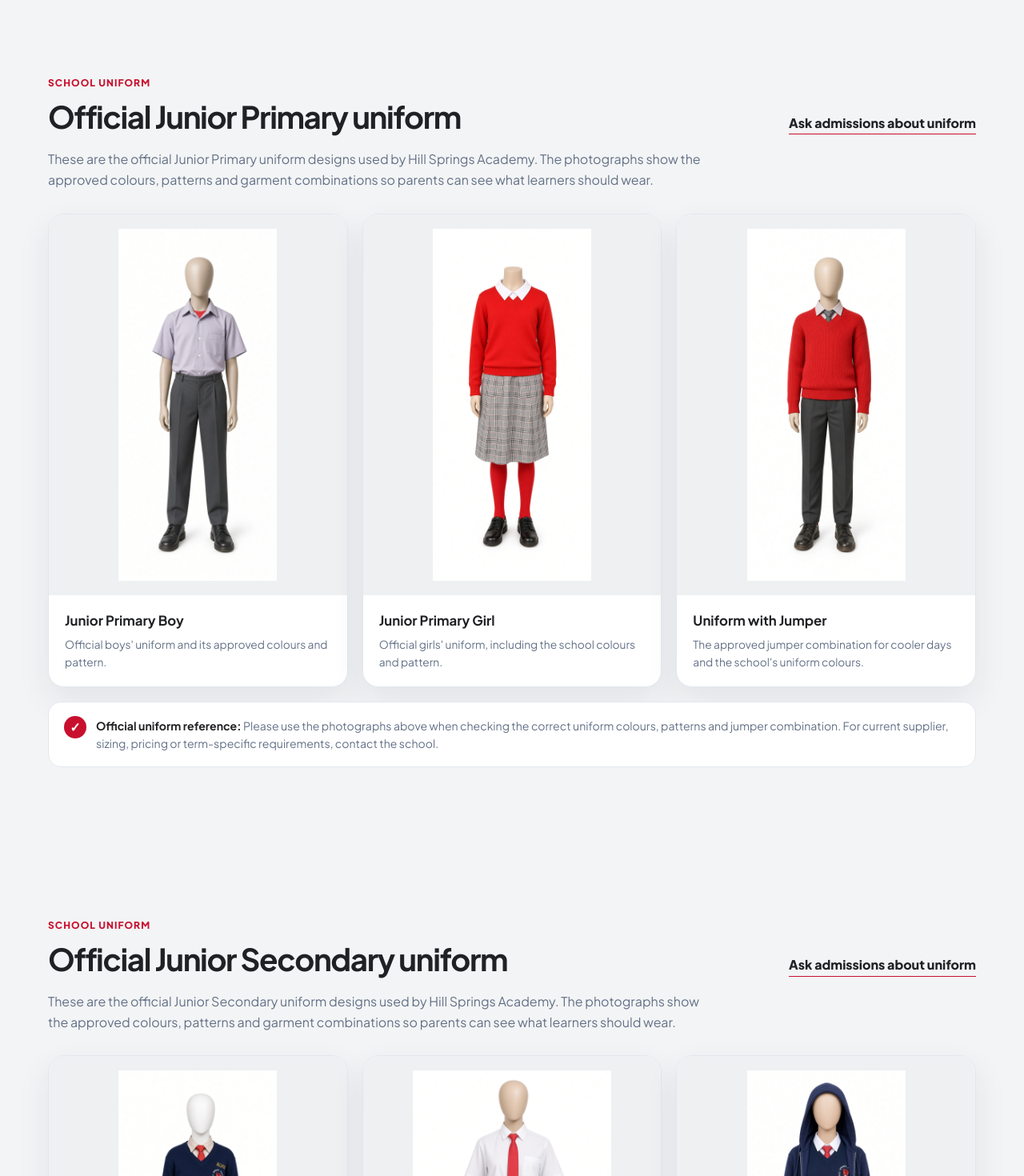
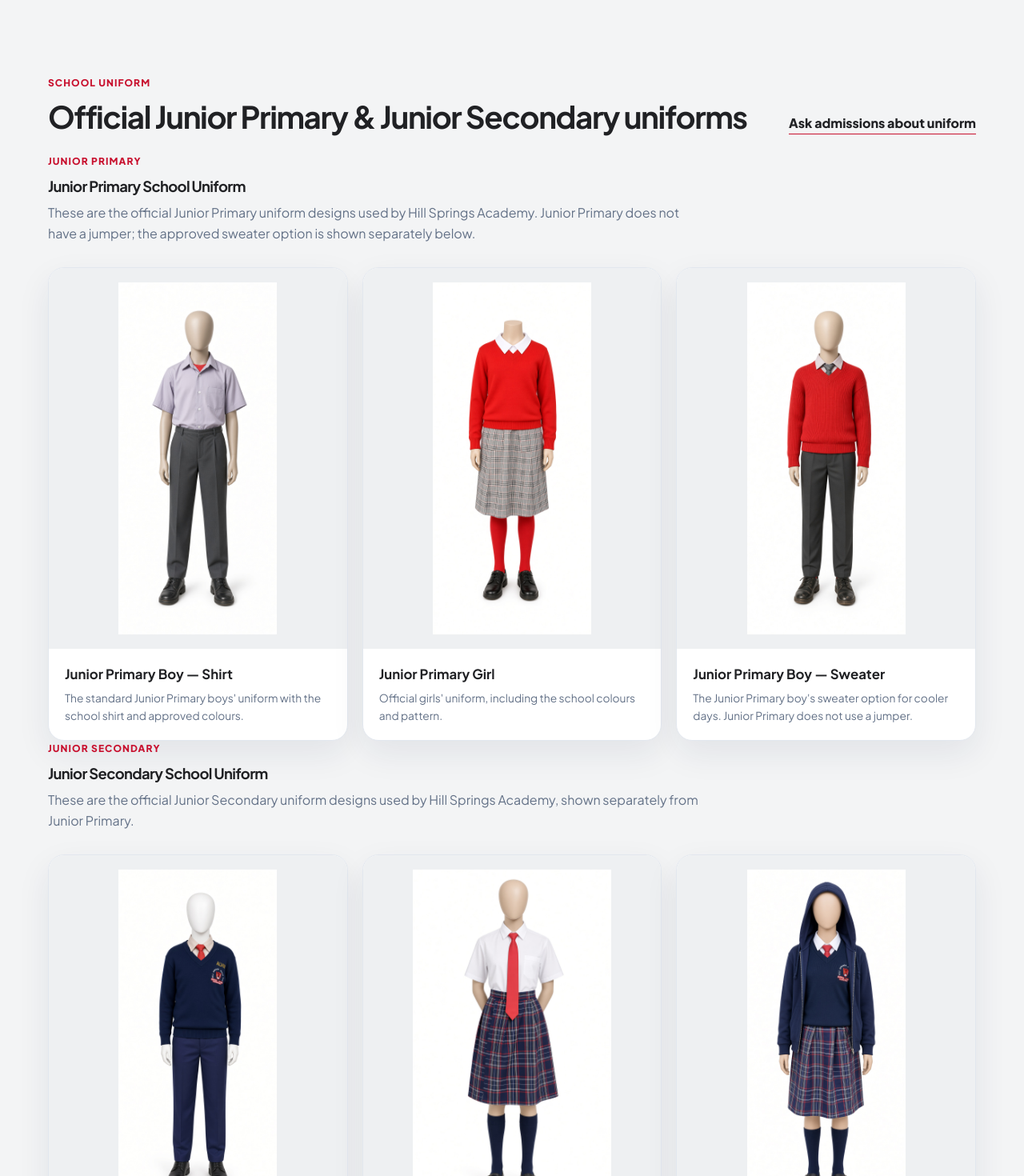
Before and after one commit to DKTJONATHAN/hillspringacademy, a React (Vite) app: page / in a window 1280 px wide. Shown: the part 4460-5930 px from the top of the page at 80% size. Built offline with nearby package versions, Linux system fonts and the light colour scheme.

Commit message:
Update and combine school uniform sections

```diff
--- a/src/pages.jsx
+++ b/src/pages.jsx
@@ -237,22 +237,25 @@ export function Home() {
           <div className="row-head reveal">
             <div>
               <span className="eyebrow">School uniform</span>
-              <h2>Official Junior Primary uniform</h2>
+              <h2>Official Junior Primary & Junior Secondary uniforms</h2>
             </div>
             <Link to="/contact" className="textlink">Ask admissions about uniform</Link>
           </div>
-          <p className="uniform-intro reveal">
-            These are the official Junior Primary uniform designs used by Hill Springs Academy.
-            The photographs show the approved colours, patterns and garment combinations so parents can see what learners should wear.
+
+          <div className="uniform-level reveal">
+            <span className="eyebrow">Junior Primary</span>
+            <h3>Junior Primary School Uniform</h3>
+            <p className="uniform-intro">
+              These are the official Junior Primary uniform designs used by Hill Springs Academy. Junior Primary does not have a jumper; the approved sweater option is shown separately below.
             </p>
             <div className="uniform-grid">
               <figure className="uniform-card reveal" style={{ "--d": "0ms" }}>
                 <div className="uniform-image">
-                <img src="/junior-primary-boy.jfif" alt="Official Hill Springs Academy Junior Primary boys' school uniform" loading="lazy" width="900" height="1200" />
+                  <img src="/junior-primary-boy.jfif" alt="Official Hill Springs Academy Junior Primary boy wearing the school shirt" loading="lazy" width="900" height="1200" />
                 </div>
                 <figcaption>
-                <strong>Junior Primary Boy</strong>
-                <span>Official boys' uniform and its approved colours and pattern.</span>
+                  <strong>Junior Primary Boy — Shirt</strong>
+                  <span>The standard Junior Primary boys' uniform with the school shirt and approved colours.</span>
                 </figcaption>
               </figure>
               <figure className="uniform-card reveal" style={{ "--d": "80ms" }}>
@@ -266,33 +269,21 @@ export function Home() {
               </figure>
               <figure className="uniform-card reveal" style={{ "--d": "160ms" }}>
                 <div className="uniform-image">
-                <img src="/junior-primary-boy2.jfif" alt="Official Hill Springs Academy Junior Primary uniform with jumper" loading="lazy" width="900" height="1200" />
+                  <img src="/junior-primary-boy2.jfif" alt="Official Hill Springs Academy Junior Primary boy wearing the school sweater" loading="lazy" width="900" height="1200" />
                 </div>
                 <figcaption>
-                <strong>Uniform with Jumper</strong>
-                <span>The approved jumper combination for cooler days and the school's uniform colours.</span>
+                  <strong>Junior Primary Boy — Sweater</strong>
+                  <span>The Junior Primary boy's sweater option for cooler days. Junior Primary does not use a jumper.</span>
                 </figcaption>
               </figure>
             </div>
-          <div className="uniform-note reveal">
-            <span aria-hidden="true">✓</span>
-            <p><strong>Official uniform reference:</strong> Please use the photographs above when checking the correct uniform colours, patterns and jumper combination. For current supplier, sizing, pricing or term-specific requirements, contact the school.</p>
           </div>
-        </div>
-      </section>
 
-      <section className="section uniform-section">
-        <div className="wrap">
-          <div className="row-head reveal">
-            <div>
-              <span className="eyebrow">School uniform</span>
-              <h2>Official Junior Secondary uniform</h2>
-            </div>
-            <Link to="/contact" className="textlink">Ask admissions about uniform</Link>
-          </div>
-          <p className="uniform-intro reveal">
-            These are the official Junior Secondary uniform designs used by Hill Springs Academy.
-            The photographs show the approved colours, patterns and garment combinations so parents can see what learners should wear.
+          <div className="uniform-level reveal">
+            <span className="eyebrow">Junior Secondary</span>
+            <h3>Junior Secondary School Uniform</h3>
+            <p className="uniform-intro">
+              These are the official Junior Secondary uniform designs used by Hill Springs Academy, shown separately from Junior Primary.
             </p>
             <div className="uniform-grid">
               <figure className="uniform-card reveal" style={{ "--d": "0ms" }}>
@@ -315,17 +306,19 @@ export function Home() {
               </figure>
               <figure className="uniform-card reveal" style={{ "--d": "160ms" }}>
                 <div className="uniform-image">
-                <img src="/senior-primary-girl-with-jumper.jfif" alt="Official Hill Springs Academy Junior Secondary girls' school uniform with jumper" loading="lazy" width="900" height="1200" />
+                  <img src="/senior-primary-girl-with-jumper.jfif" alt="Official Hill Springs Academy Junior Secondary girl wearing the approved jumper" loading="lazy" width="900" height="1200" />
                 </div>
                 <figcaption>
                   <strong>Junior Secondary Girl with Jumper</strong>
-                <span>The approved jumper combination for cooler days and the school's uniform colours.</span>
+                  <span>The approved Junior Secondary jumper combination for cooler days.</span>
                 </figcaption>
               </figure>
             </div>
+          </div>
+
           <div className="uniform-note reveal">
             <span aria-hidden="true">✓</span>
-            <p><strong>Official uniform reference:</strong> Please use the photographs above when checking the correct Junior Secondary uniform colours, patterns and jumper combination. For current supplier, sizing, pricing or term-specific requirements, contact the school.</p>
+            <p><strong>Official uniform reference:</strong> Junior Primary has no jumper. Please use the photographs above to distinguish the standard shirt uniform from the approved sweater option. Junior Secondary uniform requirements are shown separately. For current supplier, sizing, pricing or term-specific requirements, contact the school.</p>
           </div>
         </div>
       </section>
```
Lines whose indentation alone changed are shown as unchanged.
